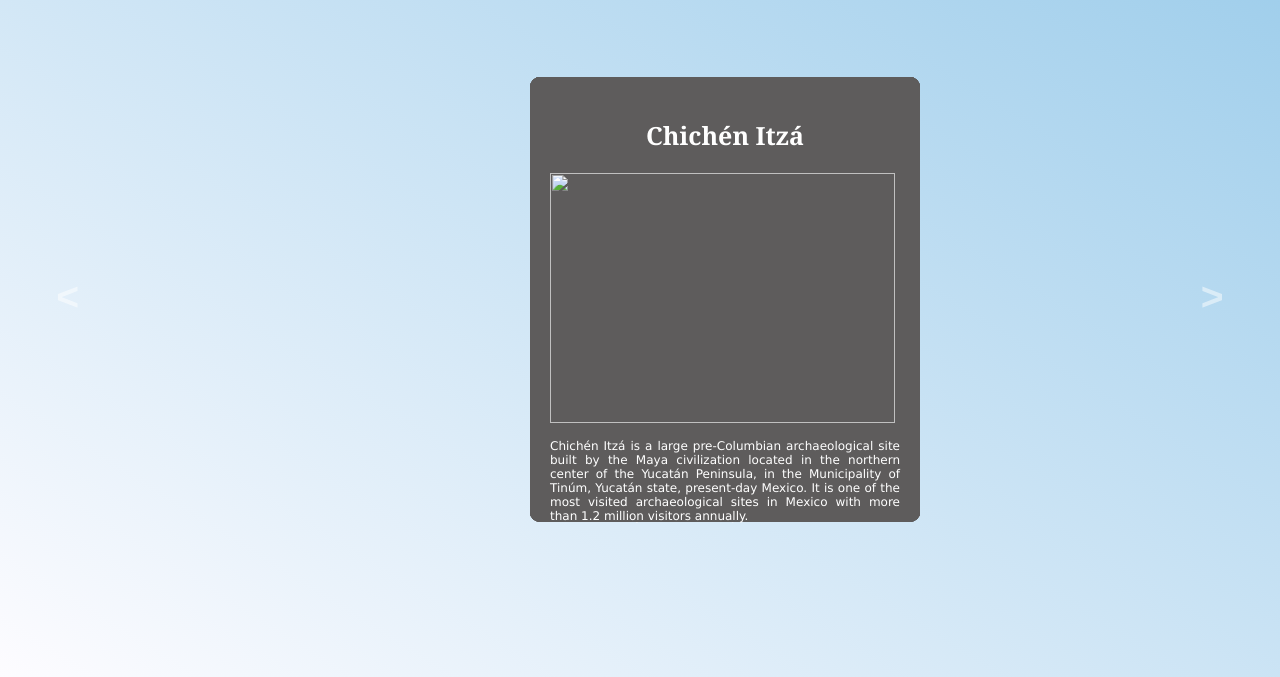
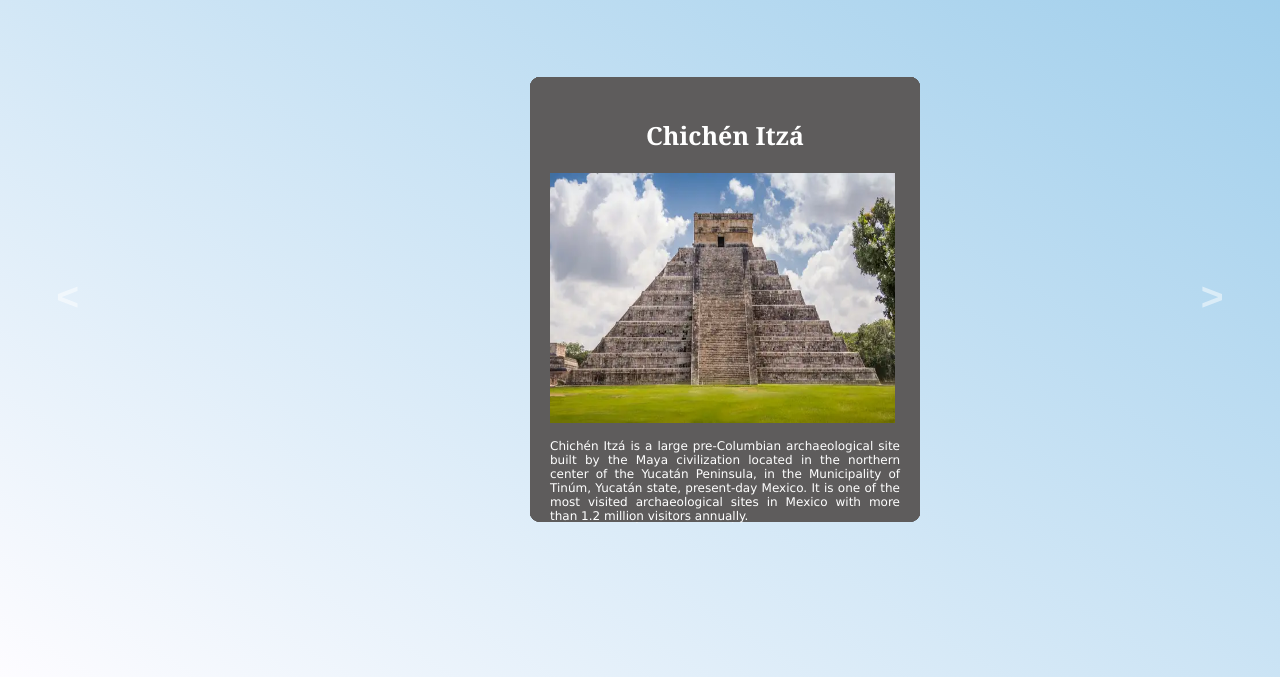
Before and after one commit to Preet2512/Internship-Week-2, a plain HTML site: page index.html in a window 1280 px wide. Shown: the part 123-800 px from the top of the page. Drawn offline with Linux system fonts and the light colour scheme; a script that the page names is missing; files whose address does not match are found by name.

Commit message:
index.html

```diff
--- a/index.html
+++ b/index.html
@@ -16,22 +16,22 @@
 
             <div class="item">
                 <h2>Great Wall of China</h2>
-                <img src="images/Great-Wall-of-China-Beijing.webp">
+                <img src="Great-Wall-of-China-Beijing.webp">
                 <p>The Great Wall of China is an ancient series of fortifications built to protect the borders of China from invasions. It's one of the most impressive architectural achievements in history, stretching over 4,000 miles (6,400 km) across China's rugged landscape.</p>
             </div>
             <div class="item">
                 <h2>Taj Mahal</h2>
-                <img src="images/Taj-Mahal-Agra-India.webp">
+                <img src="Taj-Mahal-Agra-India.webp">
                 <p>The Taj Mahal is an ivory-white marble mausoleum on the southern bank of the river Yamuna in the Indian city of Agra. It was commissioned in 1632 by the Mughal emperor Shah Jahan (reigned from 1628 to 1658) to house the tomb of his favourite wife, Mumtaz Mahal; it also houses the tomb of Shah Jahan himself.</p>
             </div>
             <div class="item">
                 <h2>The Khaznah</h2>
-                <img src="images/Khaznah-Petra-Jordan.webp">
+                <img src="Khaznah-Petra-Jordan.webp">
                 <p>The Khaznah Petra is a historical and archaeological site in Jordan. It is famous for its rock-cut architecture and water conduit system. Another name for The Khaznah Petra is Al-Khazneh, or "The Treasury", is one of the most elaborate temples in the ancient Nabatean Kingdom city of Petra.</p>
             </div>
             <div class="item">
                 <h2>Machu Picchu</h2>
-                <img src="images/Machu-Picchu.webp">
+                <img src="Machu-Picchu.webp">
                 <p>Machu Picchu is a 15th-century Inca site located 2,430 metres (7,970 ft) above sea level. It is situated on a mountain ridge above the Urubamba Valley in Peru, which is 80 kilometres (50 mi) northwest of Cuzco and through which the Urubamba River flows.</p>
             </div>
             <div class="item">
@@ -41,7 +41,7 @@
             </div>
             <div class="item">
                 <h2>Christ The Redeemer</h2>
-                <img src="images/statue-Christ-the-Redeemer-Rio-de-Janeiro.webp">
+                <img src="statue-Christ-the-Redeemer-Rio-de-Janeiro.webp">
                 <p>Christ the Redeemer is an Art Deco statue of Jesus Christ in Rio de
                     Janeiro, Brazil, created by French sculptor Paul Landowski and built by Brazilian engineer Heitor
                     da Silva Costa, in collaboration with French engineer Albert Caquot. Its construction was the result of
@@ -49,7 +49,7 @@
             </div>
             <div class="item">
                 <h2>Chichén Itzá</h2>
-                <img src="images/El-Castillo-pyramid-plaza-Toltec-state-Yucatan.webp">
+                <img src="El-Castillo-pyramid-plaza-Toltec-state-Yucatan.webp">
                 <p>Chichén Itzá is a large pre-Columbian archaeological site built by the Maya civilization located in the northern center of the Yucatán Peninsula, in the Municipality of Tinúm, Yucatán state, present-day Mexico. It is one of the most visited archaeological sites in Mexico with more than 1.2 million visitors annually.</p>
             </div>
             <button id="next">></button>
```
